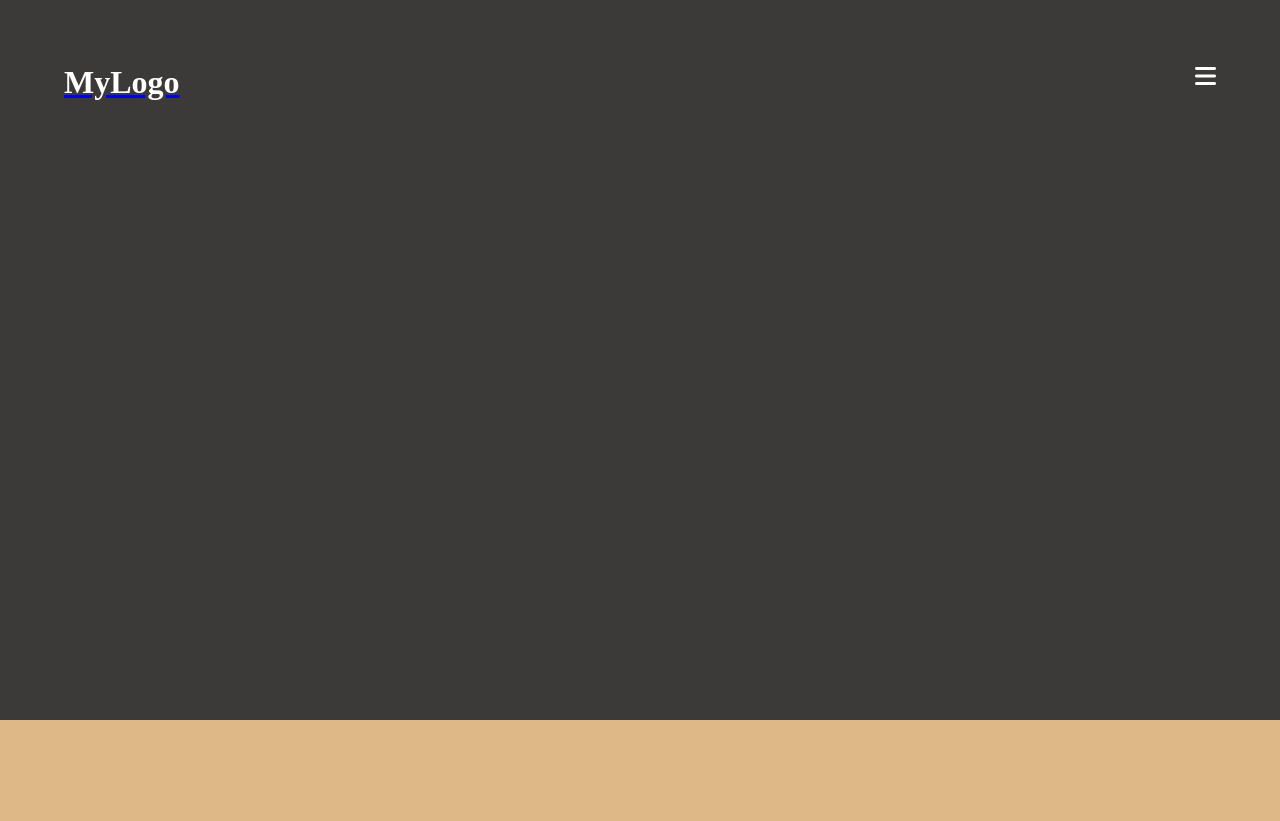
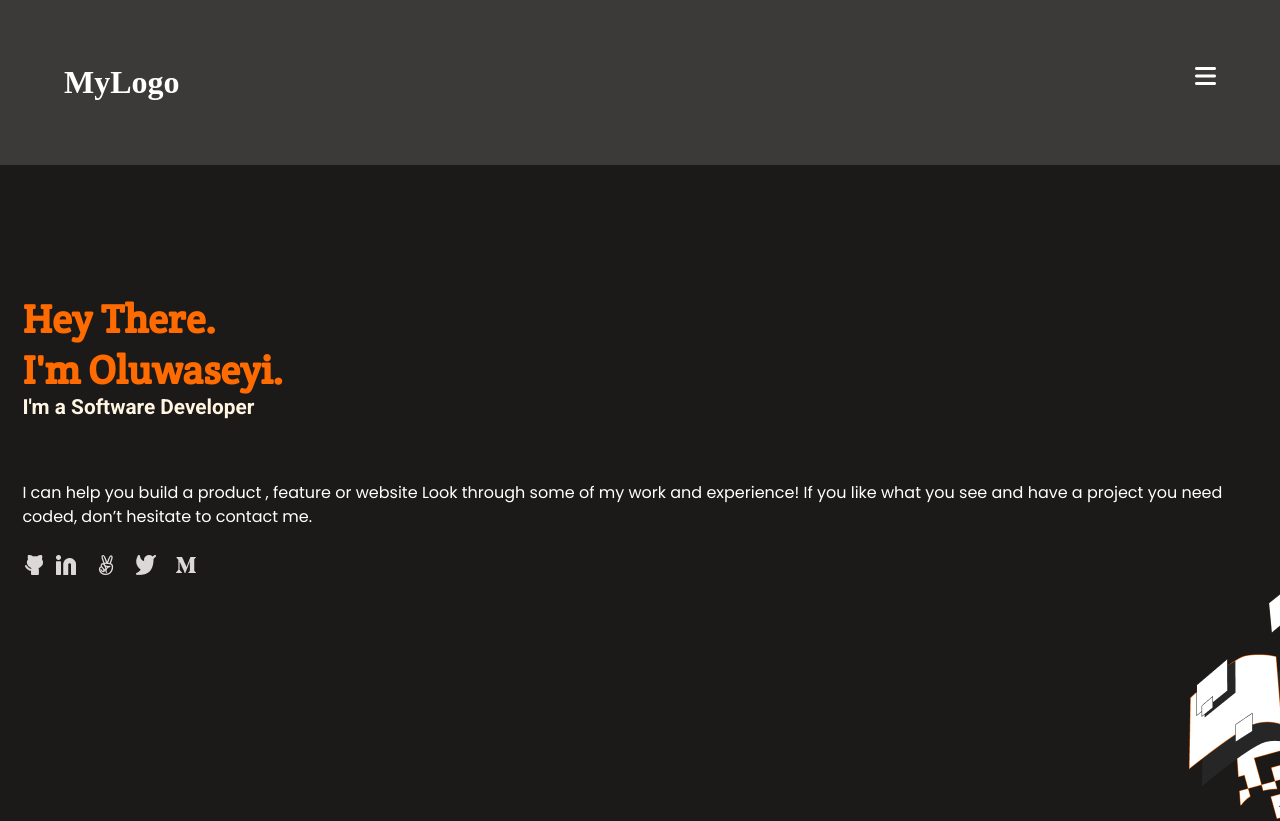
Before and after one commit to JimOluwaseyi/myPortfolio, a plain HTML site: page index.html in a window 1280 px wide. Shown: the top 821 px of the page. Drawn offline with Linux system fonts and the light colour scheme.

Commit message:
Modify all changes required in the style file

```diff
--- a/style.css
+++ b/style.css
@@ -1,3 +1,7 @@
+@import url('https://fonts.googleapis.com/css2?family=Crete+Round:ital@0;1&display=swap');
+@import url('https://fonts.googleapis.com/css2?family=Poppins:ital@0;1&display=swap');
+@import url('https://fonts.googleapis.com/css2?family=Roboto:wght@700&display=swap');
+
 * {
   padding: 0;
   margin: 0;
@@ -28,26 +32,29 @@ h1 {
 }
 
 /* Section one */
-header {
+.sectionOne {
   background: #1c1a19;
   background-image: url("images/Illustration.png");
   background-repeat: no-repeat;
   background-position: bottom right;
-  height: 90vh;
+  height: 88vh;
 }
 
 .about {
-  padding: 10rem 1rem 0;
+  padding: 8rem 1.4rem 0;
 }
 
-h2 {
+ .about > h1{
   color: #ff6b00;
   font-size: 2.5em;
+  font-family: 'Crete Round', serif;
 }
 
 .about > p {
   color: #fff5e1;
   font-size: 1.3rem;
+  font-family: 'Roboto', sans-serif;
+
 }
 
 .description {
@@ -56,22 +63,26 @@ h2 {
 
 .description > p {
   color: #fff;
-  line-height: 1.2em;
-  font-size: 1.2rem;
+  line-height: 1.5em;
+  font-size: 1rem;
+  font-family: 'Poppins', sans-serif;
+
 }
+
+
 
 .iconDiv {
   padding-top: 1rem;
+  list-style-type: none;
+  display: flex;
+  align-items: center;
+
+}
+
+a{
+  text-decoration: none;
 }
 
 .iconDiv > img {
   width: 10%;
 }
-
-/* Desktop */
-
-@media (min-width: 375px) {
-  body {
-    background: burlywood;
-  }
-}
```
